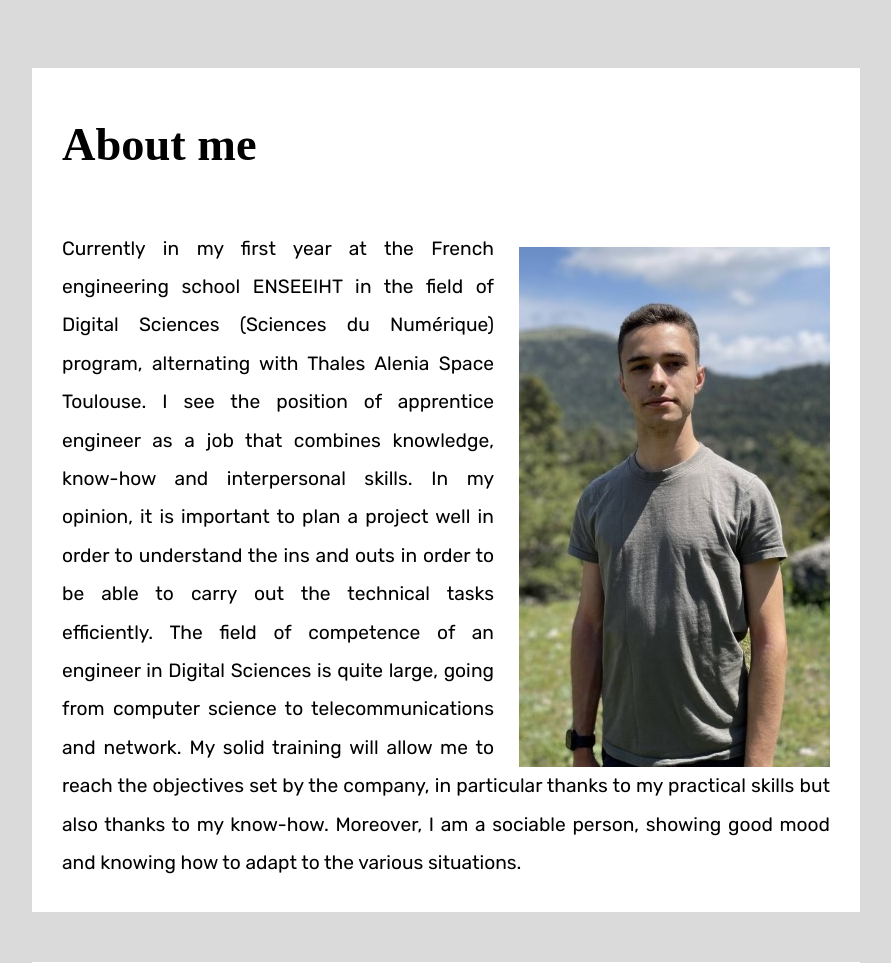
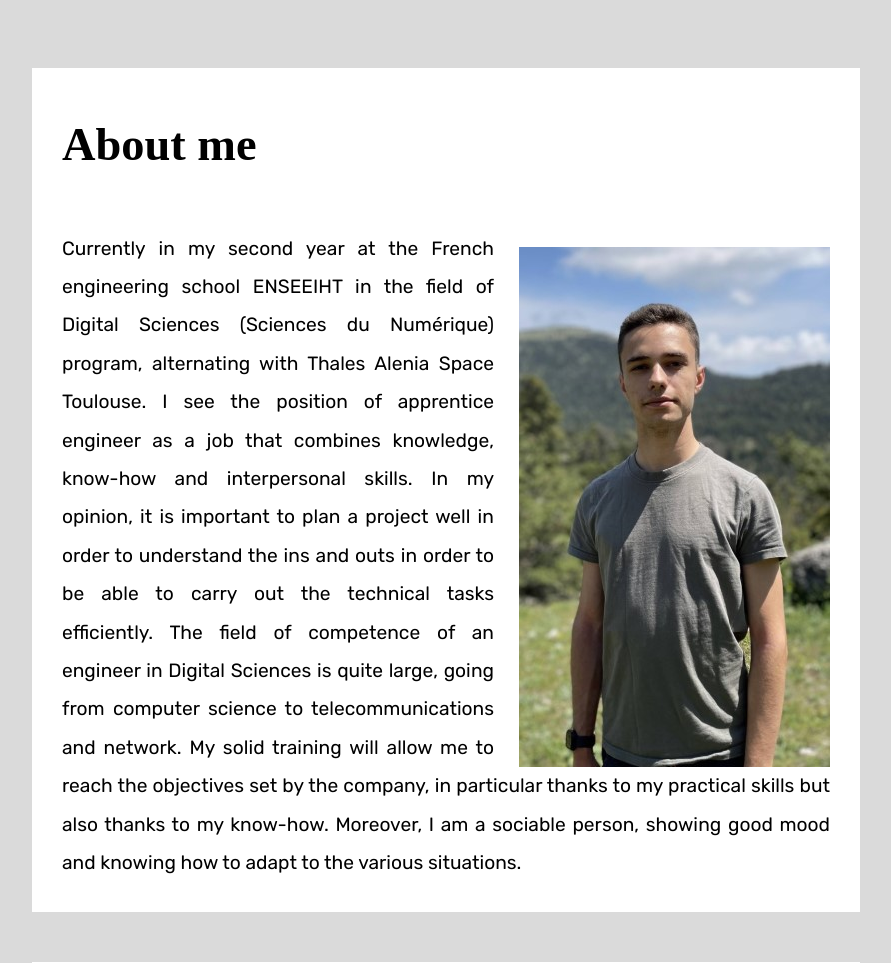
Before and after one commit to Yanis-Kouidri/personal-website-htdocs, a PHP site: page /Projets/E-portfolio/index.php in a window 1280 px wide. Shown: the part 920-1883 px from the top of the page, without its empty margins (194-1085 px from the left). Run offline with PHP 8.4, Linux system fonts and the light colour scheme; some web fonts are replaced.

Commit message:
Updating my bio

```diff
--- a/htdocs/Projets/E-portfolio/index.php
+++ b/htdocs/Projets/E-portfolio/index.php
@@ -31,7 +31,7 @@
             <p> <img src="./medias/images/yanis_kouidri.jpg" alt="Une photo de Yanis Kouidri"> </p>
             <h2> About me</h2>
             <p class="block">
-                Currently in my first year at the French engineering school ENSEEIHT in the field of Digital Sciences (Sciences du Numérique) program, alternating with Thales Alenia Space Toulouse.
+                Currently in my second year at the French engineering school ENSEEIHT in the field of Digital Sciences (Sciences du Numérique) program, alternating with Thales Alenia Space Toulouse.
                 I see the position of apprentice engineer as a job that combines knowledge, know-how and interpersonal skills.
                 In my opinion, it is important to plan a project well in order to understand the ins and outs in order to be able to carry out the technical tasks efficiently.
                 The field of competence of an engineer in Digital Sciences is quite large, going from computer science to telecommunications and network.
```
